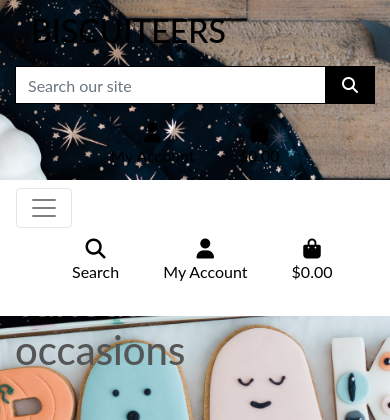
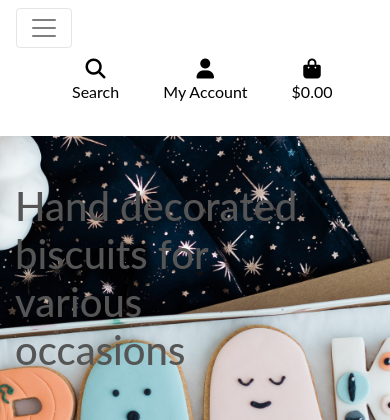
Before and after one commit to emilija-smitaite/biscuiteers-biscuit-shop, a Django app: page / in a window 390 px wide. Shown: the top 420 px of the page. Run offline with Django 3.2, Linux system fonts and the light colour scheme; parts of the project's set-up code (start-up, migrations or seed data) failed here and were passed over; some libraries are stand-ins or nearby versions.

Commit message:
Fix navbar not covering background image

```diff
--- a/templates/base.html
+++ b/templates/base.html
@@ -34,14 +34,14 @@
   </head>
   <body>
     <header class="container-fluid fixed-top">
-        <div class="row">
+        <div id="topnav" class="row bg-white pt-lg-2 d-none d-lg-flex">
             <div class="col-12 col-lg-4 my-auto py-1 py-lg-0 text-center text-lg-left">
                 <a href="{% url 'home' %}" class="nav-link main-logo-link">
                     <h2 class="logo-font text-black my-0">Biscuiteers</h2>
                 </a>
             </div>
             <div class="col-12 col-lg-4 my-auto py-1 py-lg-0">
-                <form method="GET" action="">
+                <form method="GET" action="{% url 'products' %}">
                     <div class="input-group w-100">
                         <input class="form-control border border-black rounded-0" type="text" name="q" placeholder="Search our site">
                         <div class="input-group-append">
```
